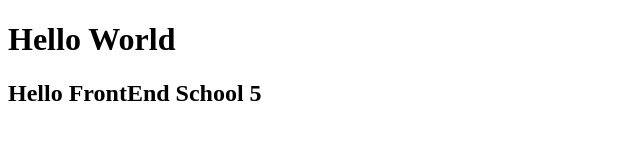
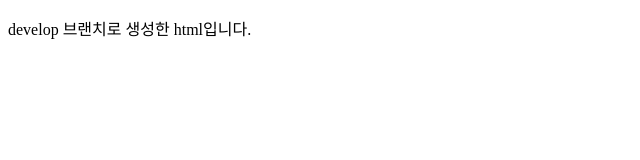
Before and after one commit to Yunjung324/fes-git-test, a plain HTML site: page index.html in a window 1280 px wide. Shown: the whole page, without its empty margins (0-640 px from the left). Drawn offline with Linux system fonts and the light colour scheme.

Commit message:
develop branch에서 생성한 index파일입니다.

```diff
--- a/index.html
+++ b/index.html
@@ -7,7 +7,6 @@
     <title>Document</title>
 </head>
 <body>
-    <h1>Hello World</h1>
-    <h2>Hello FrontEnd School 5</h2>
+    <p>develop 브랜치로 생성한 html입니다.</p>
 </body>
 </html>
```
